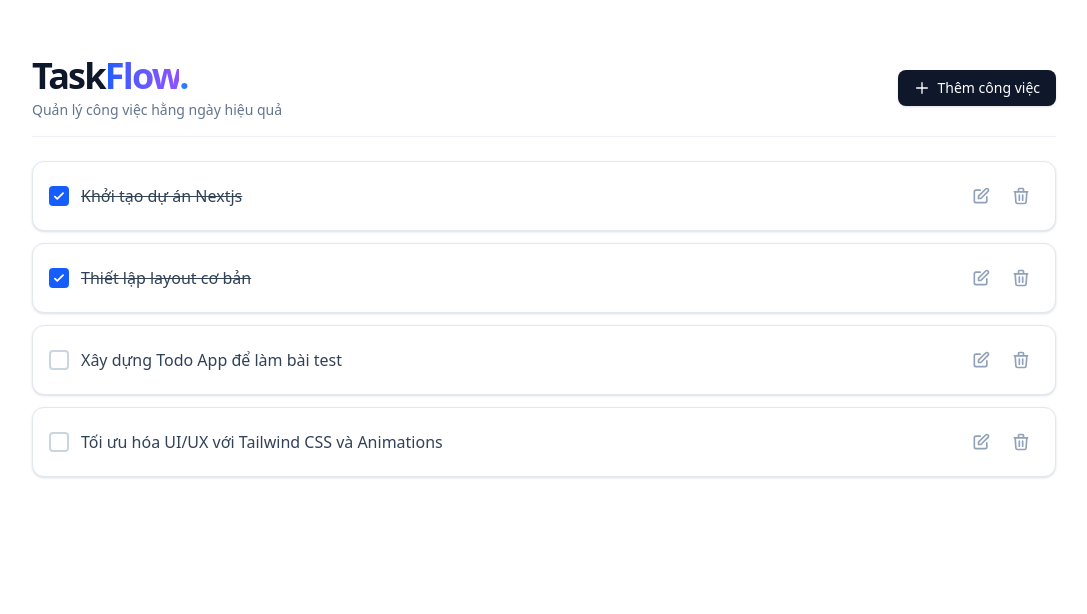
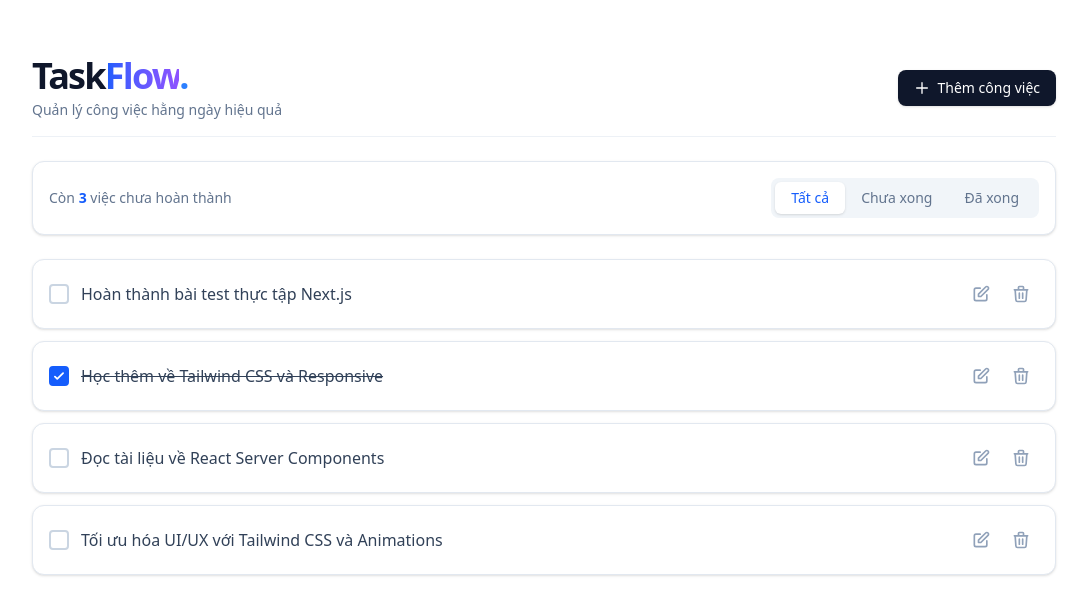
Before and after one commit to giaphu48/taskflow, a Next.js app: page / in a window 1280 px wide. Shown: the top 614 px of the page, without its empty margins (96-1183 px from the left). Built offline with nearby package versions, Linux system fonts and the light colour scheme.

Commit message:
feat: add local storage and filter functionality

```diff
--- a/src/components/todo/TodoApp.tsx
+++ b/src/components/todo/TodoApp.tsx
@@ -1,27 +1,27 @@
 "use client";
 
-import { useState } from "react";
-import { Todo } from "@/types/todo";
+import { useState, useEffect } from "react";
+import Header from "../layout/Header";
 import TodoItem from "./TodoItem";
 import TodoForm from "./TodoForm";
-import Header from "@/components/layout/Header";
+import { Todo } from "@/types/todo";
 
 const initialTodos: Todo[] = [
   {
     id: "1",
-    title: "Khởi tạo dự án Nextjs",
-    isCompleted: true,
+    title: "Hoàn thành bài test thực tập Next.js",
+    isCompleted: false,
     createdAt: 1719792000000,
   },
   {
     id: "2",
-    title: "Thiết lập layout cơ bản",
+    title: "Học thêm về Tailwind CSS và Responsive",
     isCompleted: true,
     createdAt: 1719792060000,
   },
   {
     id: "3",
-    title: "Xây dựng Todo App để làm bài test",
+    title: "Đọc tài liệu về React Server Components",
     isCompleted: false,
     createdAt: 1719792120000,
   },
@@ -33,9 +33,36 @@ const initialTodos: Todo[] = [
   },
 ];
 
+type FilterType = "all" | "active" | "completed";
+
 export default function TodoApp() {
-  const [todos, setTodos] = useState<Todo[]>(initialTodos);
+  const [todos, setTodos] = useState<Todo[]>([]);
   const [isModalOpen, setIsModalOpen] = useState(false);
+  const [filter, setFilter] = useState<FilterType>("all");
+  const [isLoaded, setIsLoaded] = useState(false);
+
+  // Load dữ liệu từ LocalStorage khi khởi chạy
+  useEffect(() => {
+    const saved = localStorage.getItem("taskflow-todos");
+    if (saved) {
+      try {
+        setTodos(JSON.parse(saved));
+      } catch (e) {
+        console.error("Lỗi khi đọc dữ liệu:", e);
+        setTodos(initialTodos);
+      }
+    } else {
+      setTodos(initialTodos);
+    }
+    setIsLoaded(true);
+  }, []);
+
+  // Lưu dữ liệu vào LocalStorage mỗi khi todos thay đổi
+  useEffect(() => {
+    if (isLoaded) {
+      localStorage.setItem("taskflow-todos", JSON.stringify(todos));
+    }
+  }, [todos, isLoaded]);
 
   const handleAddTodo = (title: string) => {
     const newTodo: Todo = {
@@ -67,6 +94,19 @@ export default function TodoApp() {
     setTodos((prev) => prev.filter((todo) => todo.id !== id));
   };
 
+  // Tránh lỗi Hydration Mismatch của Next.js
+  if (!isLoaded) {
+    return <div className="w-full text-center text-slate-400 mt-10">Đang tải dữ liệu...</div>;
+  }
+
+  const filteredTodos = todos.filter((todo) => {
+    if (filter === "active") return !todo.isCompleted;
+    if (filter === "completed") return todo.isCompleted;
+    return true;
+  });
+
+  const activeCount = todos.filter((t) => !t.isCompleted).length;
+
   return (
     <div className="w-full">
       <Header onAddClick={() => setIsModalOpen(true)} />
@@ -77,13 +117,38 @@ export default function TodoApp() {
         onAdd={handleAddTodo}
       />
 
-      {todos.length === 0 ? (
-        <div className="text-center text-slate-400 mt-10">
-          Chưa có công việc nào. Hãy thêm mới!
+      <div className="flex flex-col sm:flex-row justify-between items-center bg-white p-4 rounded-xl shadow-sm border border-slate-200 mb-6 gap-4">
+        <span className="text-slate-500 font-medium text-sm">
+          Còn <strong className="text-blue-600">{activeCount}</strong> việc chưa hoàn thành
+        </span>
+        <div className="flex bg-slate-100 p-1 rounded-lg">
+          {(["all", "active", "completed"] as FilterType[]).map((f) => (
+            <button
+              key={f}
+              onClick={() => setFilter(f)}
+              className={`px-4 py-1.5 rounded-md text-sm font-medium transition-all ${
+                filter === f
+                  ? "bg-white text-blue-600 shadow-sm"
+                  : "text-slate-500 hover:text-slate-700"
+              }`}
+            >
+              {f === "all" ? "Tất cả" : f === "active" ? "Chưa xong" : "Đã xong"}
+            </button>
+          ))}
+        </div>
+      </div>
+
+      {filteredTodos.length === 0 ? (
+        <div className="text-center text-slate-400 mt-10 p-8 border-2 border-dashed border-slate-200 rounded-xl">
+          {filter === "all"
+            ? "Chưa có công việc nào. Hãy thêm mới!"
+            : filter === "active"
+              ? "Bạn đã hoàn thành hết công việc!"
+              : "Chưa có công việc nào hoàn thành."}
         </div>
       ) : (
         <div className="flex flex-col">
-          {todos.map((todo) => (
+          {filteredTodos.map((todo) => (
             <TodoItem
               key={todo.id}
               todo={todo}
```
